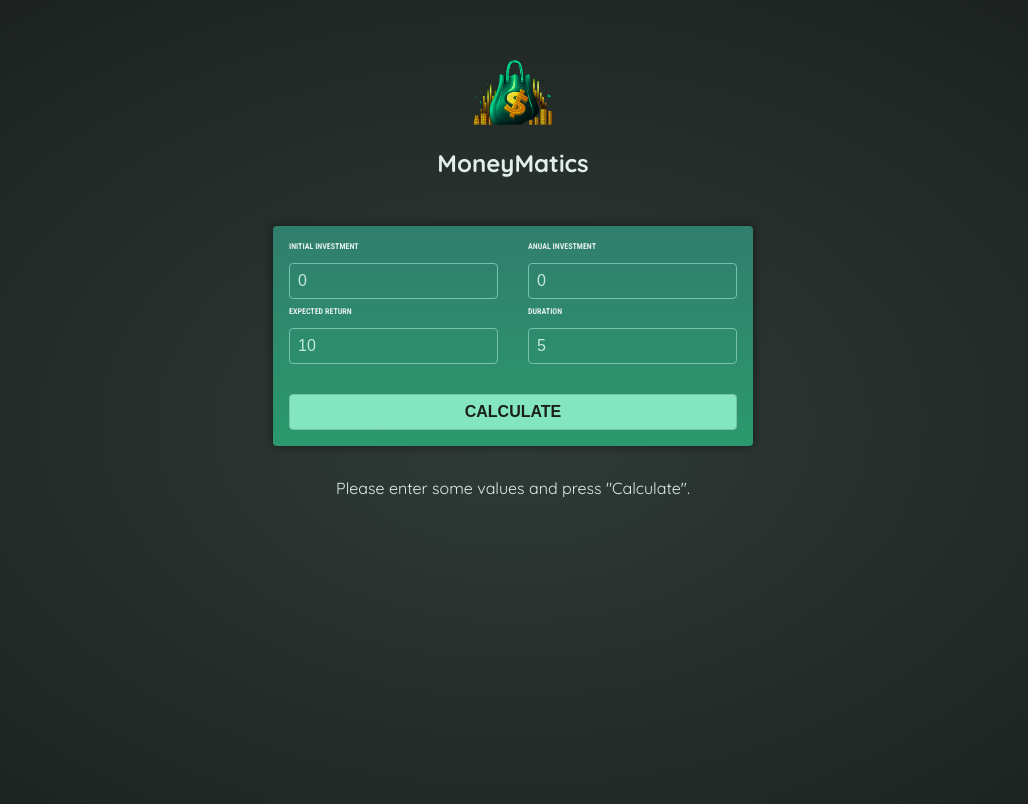
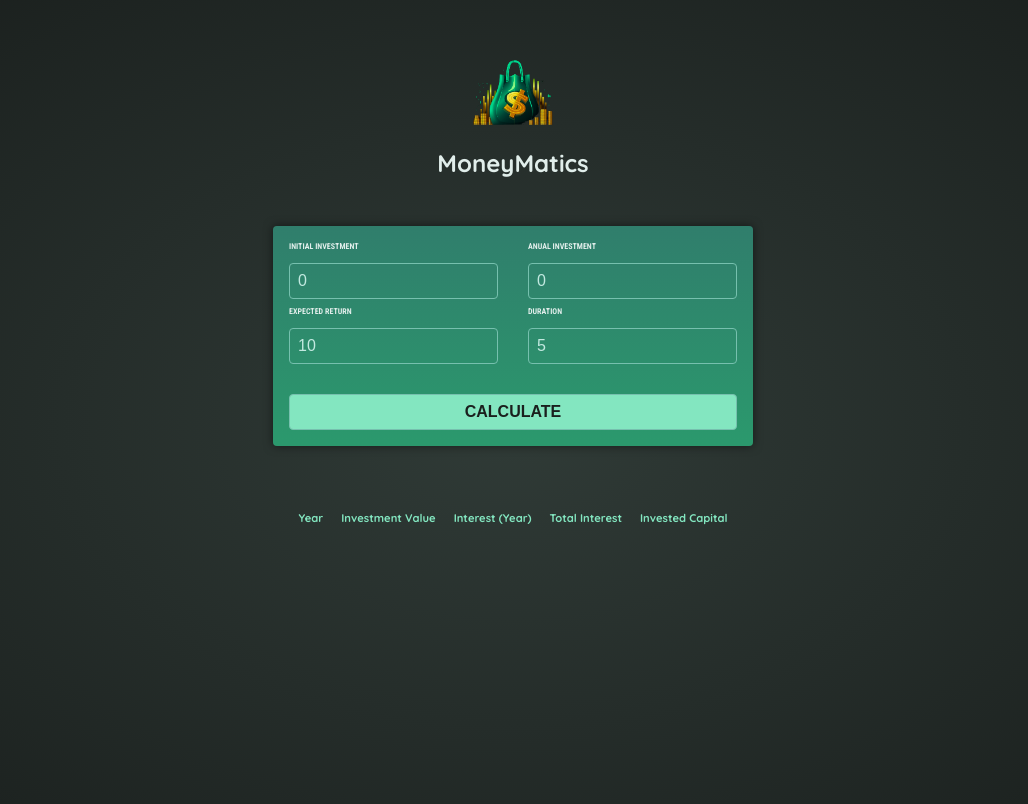
Before and after one commit to KlasniMisho123/Angular-MoneyMatics, an Angular app: page / in a window 1280 px wide. Shown: the top 804 px of the page, without its empty margins (127-1155 px from the left). Built offline with nearby package versions, Linux system fonts and the light colour scheme.

Commit message:
signal variation

```diff
--- a/src/app/input/input.component.ts
+++ b/src/app/input/input.component.ts
@@ -1,4 +1,4 @@
-import { Component, EventEmitter, Output, signal } from '@angular/core';
+import { Component, output, signal } from '@angular/core';
 import { FormsModule  } from '@angular/forms';
 import type { UserInputData } from '../investent-input.model';
 @Component({
@@ -10,7 +10,7 @@ import type { UserInputData } from '../investent-input.model';
 })
 
 export class InputComponent {
-  @Output() calculate = new EventEmitter<UserInputData>;
+  calculate = output<UserInputData>();
 
   initialInvestment = signal("0");
   annualInvestment = signal("0");
@@ -26,10 +26,10 @@ export class InputComponent {
 
   setData() {
     this.userInputData = {
-      initialInvestment: +this.initialInvestment,
-      annualInvestment: +this.annualInvestment,
-      duration: +this.duration,
-      expectedReturn: +this.expectedReturn
+      initialInvestment: +this.initialInvestment(),
+      annualInvestment: +this.annualInvestment(),
+      duration: +this.duration(),
+      expectedReturn: +this.expectedReturn()
     }
   }
 
--- a/src/app/investment-results/investment-results.component.html
+++ b/src/app/investment-results/investment-results.component.html
@@ -14,7 +14,7 @@
         </tr>
     </thead>
     <tbody>
-        @for (data of calculatedData; track data.year) {
+        @for (data of calculatedData(); track data.year) {
             <tr>
                 <td>{{data.year}}</td>
                 <td>{{data.valueEndOfYear | currency }}</td>
--- a/src/app/investment-results/investment-results.component.ts
+++ b/src/app/investment-results/investment-results.component.ts
@@ -1,5 +1,5 @@
 import { CurrencyPipe } from '@angular/common';
-import { Component, Input } from '@angular/core';
+import { Component, input } from '@angular/core';
 
 @Component({
   selector: 'app-investment-results',
@@ -9,14 +9,12 @@ import { Component, Input } from '@angular/core';
   styleUrl: './investment-results.component.css'
 })
 export class InvestmentResultsComponent {
-  @Input() calculatedData?: {
+  calculatedData = input<{
     year: number,
     interest: number,
     valueEndOfYear: number,
     annualInvestment: number,
     totalInterest: number,
     totalAmountInvested: number,
-  }[];
-
-
+  }[]>();
 }
```
